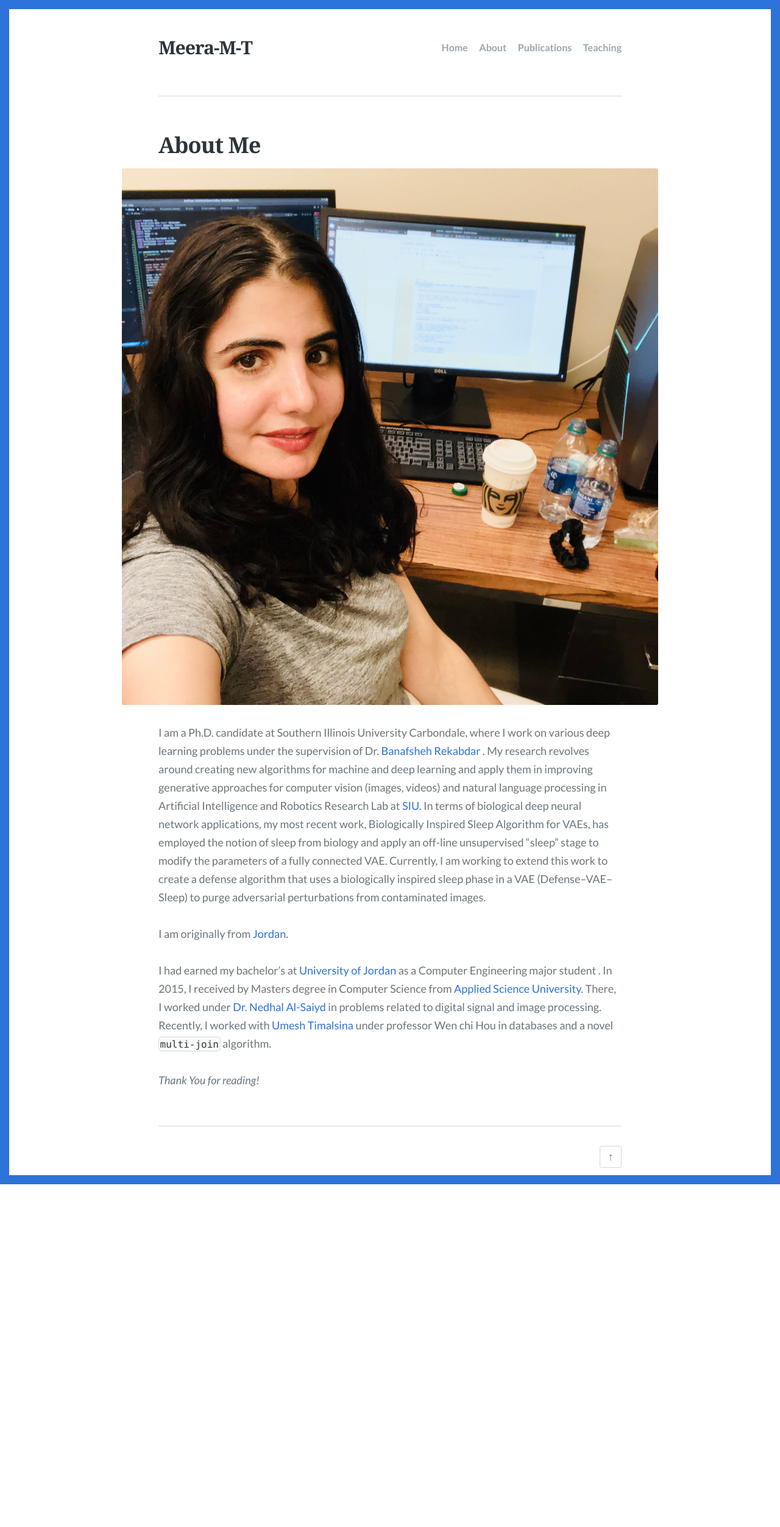
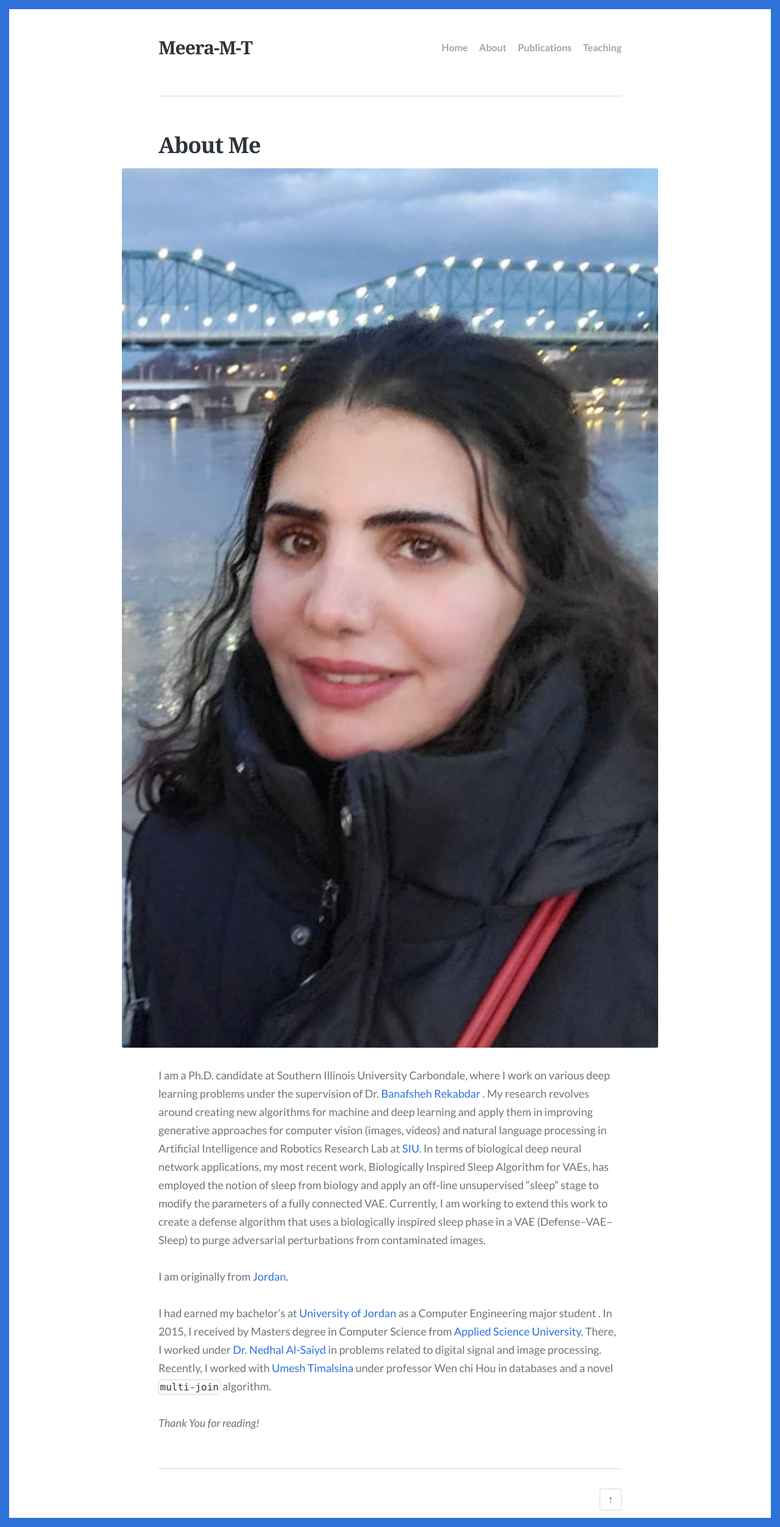
Before and after one commit to Meera-M-T/meeram.github.io, a Jekyll site: the page built from about.md, in a window 1280 px wide. Shown: the whole page at 61% size. Built offline with Jekyll 4.4.1, drawn with Linux system fonts in a browser that asks for light colours; before the commit the page ends 1942 px from its top, so only the background shows below that.

Commit message:
Update about.md

```diff
--- a/about.md
+++ b/about.md
@@ -2,7 +2,7 @@
 layout: page
 title: About Me
 description: An optional about page for Scriptor Jekyll theme
-feature_image: images/IMG_4643.jpg
+feature_image: images/sam.jpeg
 tags:
 ---
 
```
